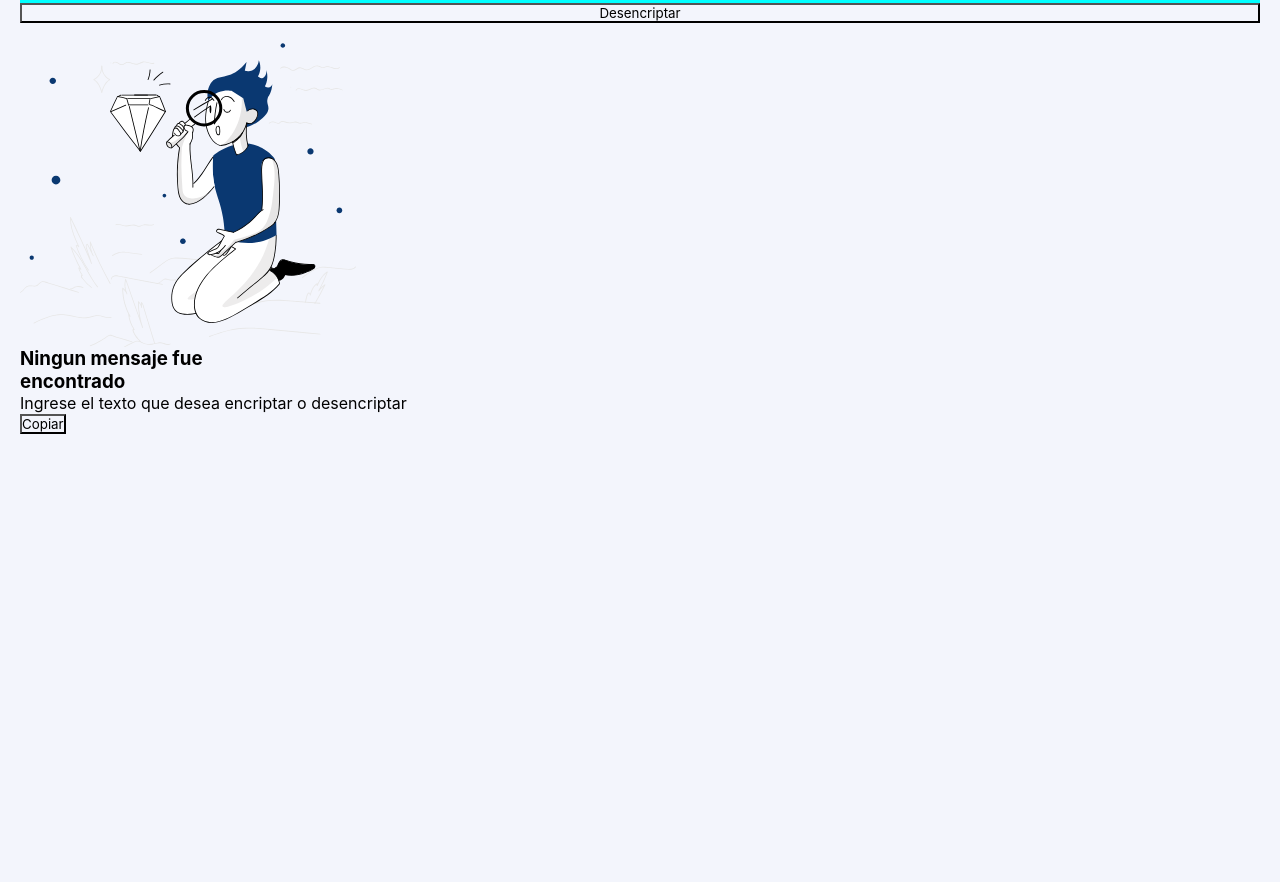
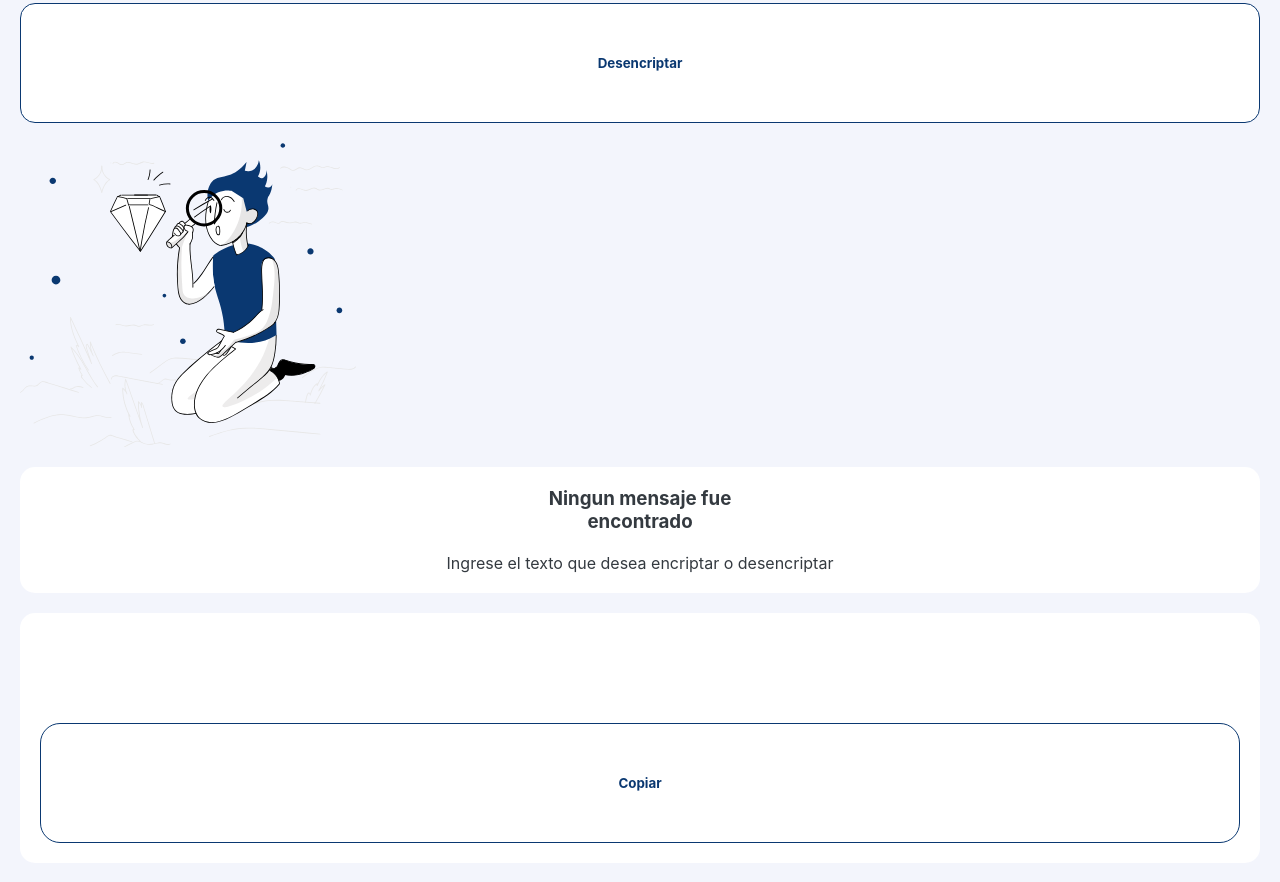
Before and after one commit to ea0627/encriptador, a plain HTML site: page index.html in a window 1280 px wide. Shown: the part 524-1406 px from the top of the page. Before the commit the page ends 978 px from the top, so only its background shows below. Drawn offline with Linux system fonts and the light colour scheme; a web font is replaced by a local one.

Commit message:
se termina diseño para moviles

```diff
--- a/index.html
+++ b/index.html
@@ -36,11 +36,9 @@
                 <h3>Ningun mensaje fue <br> encontrado</h3>
                 <p>Ingrese el texto que desea encriptar o desencriptar</p>
             </div>
-            <div class="contenedor-copiar">
-                <input type="button" class="boton-copiar" value="Copiar">
-            </div>
             <div class="contenedor-resultado">
                 <p class="texto-resultado"></p>
+                <input type="button" class="boton-copiar" value="Copiar">
             </div>
 
         </section>
--- a/scripts.js
+++ b/scripts.js
@@ -3,6 +3,7 @@ var botonDesencriptar = document.querySelector(".boton-desencriptar")
 var lupa = document.querySelector(".contenedor-lupa")
 var contenedor = document.querySelector(".contenedor-parrafo")
 var resultado = document.querySelector(".texto-resultado")
+var botonCopiar = document.querySelector(".boton-copiar")
 
 botonEncriptar.onclick = encriptar;
 botonDesencriptar.onclick = desencriptar;
--- a/style.css
+++ b/style.css
@@ -3,7 +3,6 @@
     padding: 0;
     font-family: 'Inter', sans-serif;
     background-color: #F3F5FC;
-    ;
 }
 
 header{
@@ -23,11 +22,16 @@ header{
     margin: 20px;
 }
 
+.seccion1 .contenedor-caja-texto {
+    color: #0A3871;
+}
+
 .seccion1 .contenedor-caja-texto textarea{
     width: 100%;
     height: 200px;
     border: none;
     font-size: 32px;
+    color: #0A3871;
 }
 
 .seccion1 .alerta{
@@ -40,7 +44,6 @@ header{
     flex-direction: column;
     gap: 10px;
     margin-top: 10px;
-    background-color: aqua;
 }
 
 .seccion1 .contenedor-botones .boton-encriptar{
@@ -50,26 +53,113 @@ header{
     color: #F3F5FC;
     border: none;
     border-radius: 15px;
+    font-weight: bold;
+    cursor: pointer;
 }
 
 .seccion1 .contenedor-botones .boton-encriptar:hover{
     font-weight: bold;
-    background-color: #F3F5FC;
+    background-color: #ffffff;
     color: #0A3871;
 }
 
+.seccion1 .contenedor-botones .boton-desencriptar{
+    width: 100%;
+    height: 15vh;
+    background-color: #ffffff;
+    color: #0A3871;
+    border-style: solid;
+    border-color: #0A3871;
+    border-radius: 15px;
+    border-width: 1px;
+    font-weight: bold;
+    cursor: pointer;
+}
+
+.seccion1 .contenedor-botones .boton-desencriptar:hover{
+    font-weight: bold;
+    background-color: #0A3871;
+    color: #F3F5FC;
+}
 
 .seccion1 .alerta .texto-minusculas{
     font-size: 12px;
     color: #495057;
+    background-color: #F3F5FC;
 }
 
 .seccion-informativa{
     margin: 20px;
+    gap: 20px;
+    display: flex;
+    flex-direction: column;
+    justify-content: center;
 }
 
 .seccion-informativa .contenedor-parrafo{
+    display: flex;
+    flex-direction: column;
+    padding: 20px;
+    height: 100%;
     background-color: #ffffff;
+    border-radius: 15px;
+    text-align: center;
+    align-items: center;
+    justify-content: center;
+    gap: 20px;
+}
+
+.seccion-informativa .contenedor-parrafo h3,p{
+    background-color: #ffffff;
+    color: #343A40;
+}
+
+.seccion-informativa .contenedor-copiar{
+    display: flex;
+    justify-content: center;
+}
+
+
+.seccion-informativa .contenedor-resultado{
+    display: flex;
+    flex-direction: column;
+    padding: 20px;
+    height: 100%;
+    background-color: #ffffff;
+    border-radius: 15px;
+    gap: 50px;
+
+}
+
+.seccion-informativa .contenedor-resultado .texto-resultado{
+    padding: 20px;
+    height: 100%;
+    background-color: #ffffff;
+    border-radius: 15px;
+    text-align: left;
+    gap: 50px;
+    color: #495057;
+    font-size: 20px;
+}
+
+.seccion-informativa .contenedor-resultado .boton-copiar{
+    width: 100%;
+    height: 15vh;
+    background-color: #ffffff;
+    color: #0A3871;
+    border-style: solid;
+    border-color: #0A3871;
+    border-radius: 20px;
+    border-width: 1px;
+    font-weight: bold;
+    cursor: pointer;
+    align-self: center;
+}
+
+.seccion-informativa .contenedor-resultado .boton-copiar:hover{
+    font-weight: bold;
+    background-color: #0A3871;
+    color: #F3F5FC;
 }
 
 @media screen and (min-width:641px) and (max-width:1007px) /* Tablet */
```
